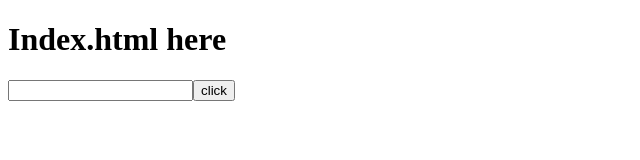
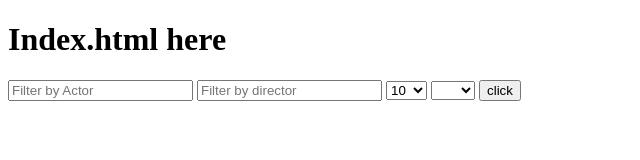
Before and after one commit to mattcllhn/flix_search, a website: page public/views/index.html in a window 1280 px wide. Shown: the whole page, without its empty margins (0-640 px from the left). Drawn offline with Linux system fonts and the light colour scheme.

Commit message:
input uri encoding works

```diff
--- a/public/scripts/client.js
+++ b/public/scripts/client.js
@@ -1,16 +1,22 @@
 console.log('js sourced');
 var omdbArray = [];
 var flixArray = [];
+var clientArray = [];
 
 var myApp = angular.module('myApp',[]);
 
 myApp.controller('testController',['$scope','$http',function($scope,$http){
   console.log('NG');
-  $scope.search = function(searchIn){
-    console.log('searchIn',searchIn);
-    //compile url based on search fields filled out actor&director&ect.
-    var omdbUrl = 'http://www.omdbapi.com/?t='+searchIn+'&r=json';
-    var flixUrl = 'http://netflixroulette.net/api/api.php?actor='+searchIn+'%20';
+  $scope.search = function(actorIn){
+    //function to verify inputs
+    var actor = encodeURI(actorIn);
+    console.log('actorIn',actor);
+
+    var flixUrl = 'http://netflixroulette.net/api/api.php?actor='+actor;
+    console.log('flixUrl',flixUrl);
+
+    //---------------------------------------------->compile url based on search fields filled out actor&director&ect.
+    var omdbUrl = 'http://www.omdbapi.com/?t='+actor+'&r=json';
     $http({
       method:'GET',
       url:flixUrl,
@@ -26,21 +32,23 @@ myApp.controller('testController',['$scope','$http',function($scope,$http){
       $scope.dataBack=results;
 
       for (var i = 0; i < results.length; i++) {
+        console.log('above http call');
         omdbUrl = 'http://www.omdbapi.com/?t='+results[i].show_title+'&r=json';
         $http({
           method:'GET',
           url:omdbUrl
 
-          //----------------------------------maybe need to break this up because it's async -->getting errors in larger calls
+          //----------------------------------break this up because it's async -->getting errors in larger calls
         }).then(function(omdbData){
+          console.log('inside .then ');
           // console.log('omdbData',omdbData);
-          if(Number(omdbData.data.imdbRating)<8){
-            console.log(omdbData.data.Title+' is not good enough');
-          }else{
-            console.log(omdbData.data.Title + ' is good enough');
+          // if(Number(omdbData.data.imdbRating)){
+            // console.log(omdbData.data.Title+' is not good enough');
+          // }else{
+            // console.log(omdbData.data.Title + ' is good enough');
 
           omdbArray.push(omdbData.data);
-        }
+        // }
           // $scope.omdbDataBack=omdbData;
 
         });//end http.then function
@@ -48,8 +56,9 @@ myApp.controller('testController',['$scope','$http',function($scope,$http){
       console.log('omdbArray',omdbArray);
 
     }//compareMovies
-  };//scope.searchIn
+  };//scope.actorIn
   $scope.display = function(){
+
     $scope.seeMovies = omdbArray;
   };
   $scope.display();
--- a/public/views/index.html
+++ b/public/views/index.html
@@ -10,7 +10,36 @@
     <h1>Index.html here</h1>
 
     <div ng-controller="testController">
-      <input type="text" name="name" value=""ng-model = "searchIn"><button type="button" name="button" ng-click="search(searchIn)">click</button>
+      <input type="text" name="name" value=""ng-model = "actorIn" placeholder="Filter by Actor">
+      <input type="text" name="name" value=""ng-model = "directorIn" placeholder="Filter by director">
+      <select class="" name="rating" ng-moldel = "ratingIn">
+        <option>10</option>
+        <option>9.5</option>
+        <option>9</option>
+        <option>8.5</option>
+        <option>8</option>
+        <option>7.5</option>
+        <option>7</option>
+        <option>6.5</option>
+        <option>6</option>
+        <option>5.5</option>
+        <option>5</option>
+        <option>4.5</option>
+        <option>4</option>
+        <option>3.5</option>
+        <option>3</option>
+        <option>2.5</option>
+        <option>2</option>
+        <option>1.5</option>
+        <option>1</option>
+      </select>
+      <select class="" name="awards" ng-model = "awards">
+        <option value = "no">No</option>
+        <option value = "yes">Yes</option>
+      </select>
+
+      <button type="button" name="button" ng-click="search(actorIn)">click</button>
+
       <div ng-repeat = "x in seeMovies">
         {{x}}
         <h3>{{x.Title}}</h3>
```
